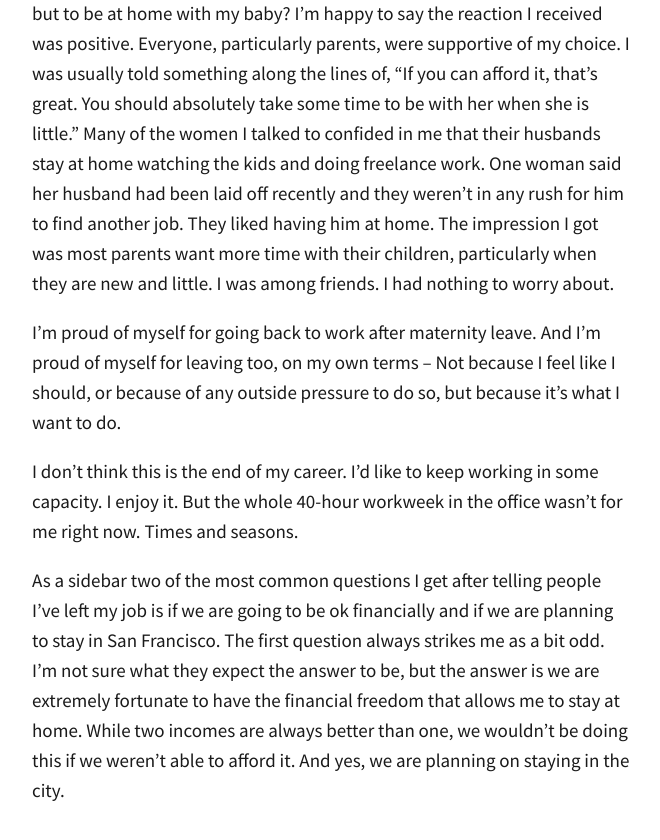
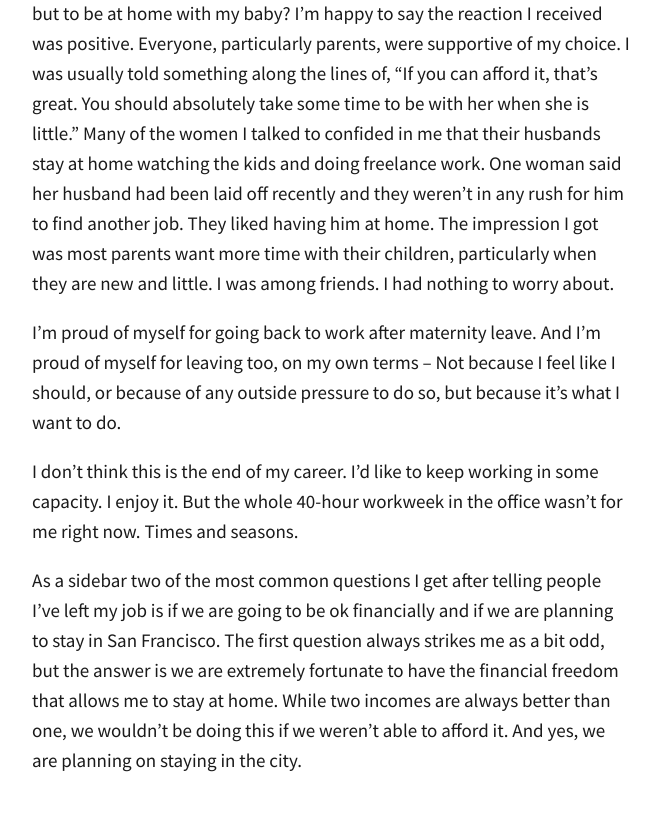
Before and after one commit to totiffany/totiffany.github.io, a Jekyll site: the page built from _posts/2018-04-05-So-I-Quit-My-Job.md, in a window 1280 px wide and 900 px high, scrolled down 2242 px. Shown: the top 840 px of the window, without its empty margins (308-968 px from the left). Built offline with Jekyll 4.4.1, drawn with Linux system fonts in a browser that asks for light colours; our own code applies the rules of GitHub Pages for plain Markdown files; comment, search, counter and statistics services are not loaded.

Commit message:
Update 2018-04-05-So-I-Quit-My-Job.md

```diff
--- a/_posts/2018-04-05-So-I-Quit-My-Job.md
+++ b/_posts/2018-04-05-So-I-Quit-My-Job.md
@@ -19,4 +19,4 @@ I'm proud of myself for going back to work after maternity leave. And I'm proud
 I don't think this is the end of my career. I'd like to keep working in some capacity. I enjoy it. But the whole 40-hour workweek in the office wasn't for me right now. Times and seasons.
 
 
-As a sidebar two of the most common questions I get after telling people I've left my job is if we are going to be ok financially and if we are planning to stay in San Francisco. The first question always strikes me as a bit odd. I'm not sure what they expect the answer to be, but the answer is we are extremely fortunate to have the financial freedom that allows me to stay at home. While two incomes are always better than one, we wouldn't be doing this if we weren't able to afford it. And yes, we are planning on staying in the city.
+As a sidebar two of the most common questions I get after telling people I've left my job is if we are going to be ok financially and if we are planning to stay in San Francisco. The first question always strikes me as a bit odd, but the answer is we are extremely fortunate to have the financial freedom that allows me to stay at home. While two incomes are always better than one, we wouldn't be doing this if we weren't able to afford it. And yes, we are planning on staying in the city.
```
